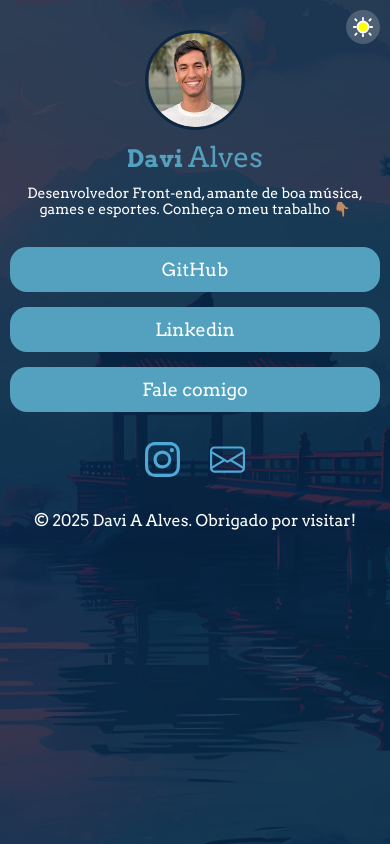
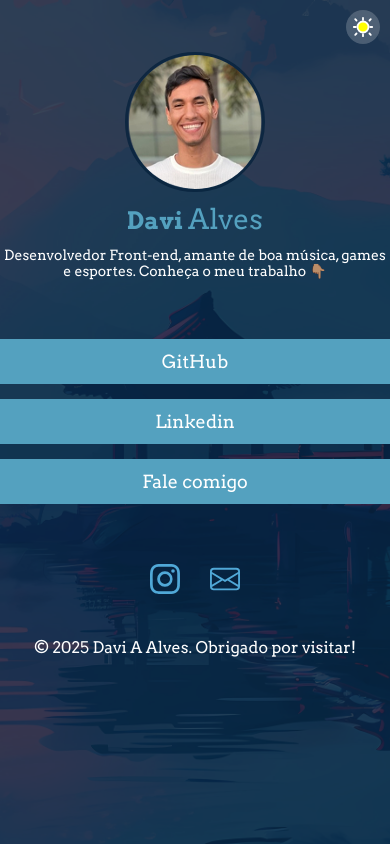
Before and after one commit to davi-aalves/pagina-de-links, a website built with Vite: page index.html in a window 390 px wide. Built offline with nearby package versions, Linux system fonts and the light colour scheme.

Commit message:
fix: update card styles for improved layout; adjust padding and dimensions for better visual consistency

```diff
--- a/src/style.css
+++ b/src/style.css
@@ -182,14 +182,14 @@
   .card {
     height: 100%;
     width: 100%;
+    padding: 52px 0px;
     border-radius: 0;
-    padding: 40px 15px;
     gap: 40px;
   }
 
   .card-header__profile-image {
-    height: 120px;
-    width: 120px;
+    height: 140px;
+    width: 140px;
   }
 
   .card-header__name {
@@ -204,6 +204,14 @@
     font-size: 16px;
   }
 
+  .card__links {
+    padding: 20px 0px;
+  }
+
+  .card__links li {
+    border-radius: 0px;
+  }
+
   .card__links li a {
     font-size: 20px;
     padding: 15px;
@@ -214,8 +222,8 @@
   }
 
   .card__social-links img {
-    width: 40px;
-    height: 40px;
+    width: 30px;
+    height: 30px;
   }
 
   #toggle-theme {
@@ -235,13 +243,6 @@
     height: 100%;
     width: 100%;
     border-radius: 0;
-    padding: 30px 10px;
-    gap: 30px;
-  }
-
-  .card-header__profile-image {
-    width: 100px;
-    height: 100px;
   }
 
   .card-header__name {
@@ -270,8 +271,8 @@
   }
 
   .card__social-links img {
-    width: 35px;
-    height: 35px;
+    width: 30px;
+    height: 30px;
   }
 
   #toggle-theme {
```
